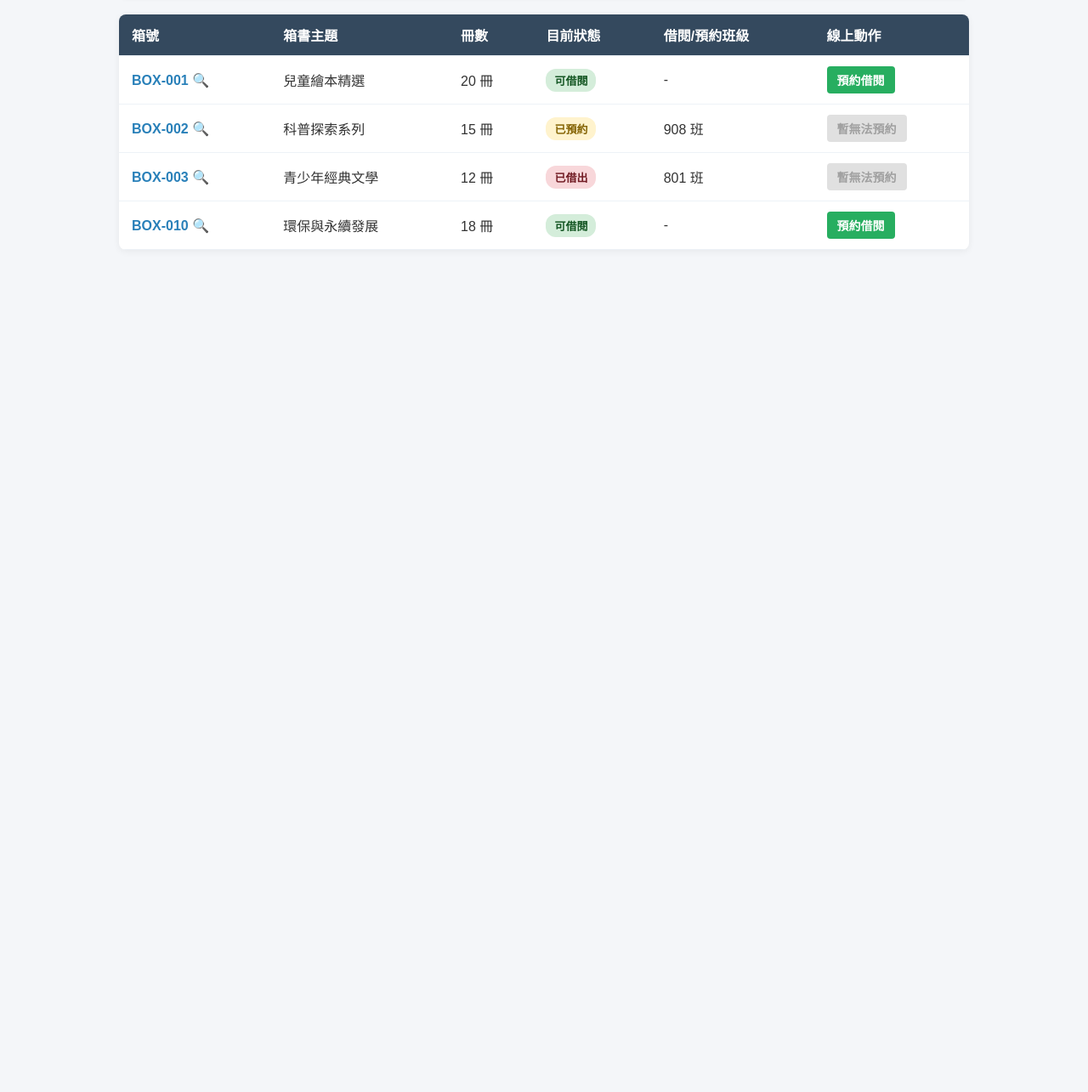
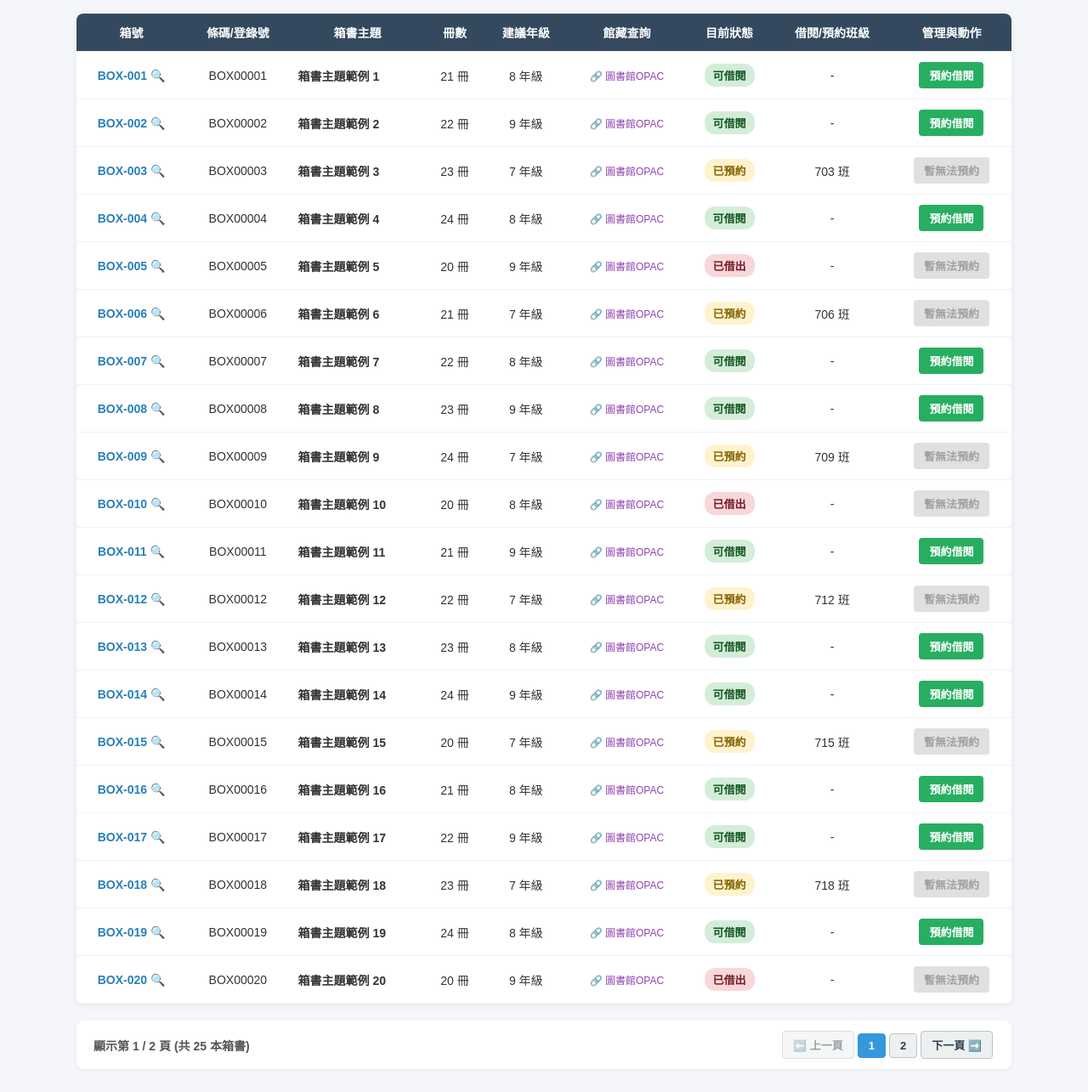
Before and after one commit to futakami123-stack/jlbook-box, a plain HTML site: page index.html in a window 1280 px wide. Shown: the part 207-1492 px from the top of the page at 85% size. Before the commit the page ends 800 px from the top, so only its background shows below. Drawn offline with Linux system fonts and the light colour scheme.

Commit message:
Update index.html

```diff
--- a/index.html
+++ b/index.html
@@ -5,7 +5,7 @@
     <meta name="viewport" content="width=device-width, initial-scale=1.0">
     <title>班級箱書預約系統</title>
     <style>
-        body { font-family: "Microsoft JhengHei", Arial, sans-serif; max-width: 1000px; margin: 30px auto; padding: 20px; background-color: #f4f6f9; color: #333; }
+        body { font-family: "Microsoft JhengHei", Arial, sans-serif; max-width: 1100px; margin: 30px auto; padding: 20px; background-color: #f4f6f9; color: #333; }
         h1 { color: #2c3e50; text-align: center; margin-bottom: 25px; }
 
         /* 管理員登入控制區 */
@@ -16,15 +16,15 @@
 
         /* 表格樣式 */
         table { width: 100%; border-collapse: collapse; background-color: #ffffff; border-radius: 8px; overflow: hidden; box-shadow: 0 2px 8px rgba(0,0,0,0.06); }
-        th, td { padding: 12px 15px; text-align: left; border-bottom: 1px solid #edf2f7; }
-        th { background-color: #34495e; color: #ffffff; font-weight: 600; }
+        th, td { padding: 12px 10px; text-align: center; border-bottom: 1px solid #edf2f7; font-size: 14px; }
+        th { background-color: #34495e; color: #ffffff; font-weight: 600; white-space: nowrap; }
 
         /* 淡紅色閱推老師標頭 */
         th.staff-header-active {
             background-color: #ffebe9 !important;
             color: #c0392b !important;
             border-bottom: 2px solid #f5c6cb !important;
-            font-size: 15px;
+            font-size: 14px;
             font-weight: bold;
         }
 
@@ -35,14 +35,22 @@
         .status-borrowed { background-color: #f8d7da; color: #721c24; }
 
         /* 按鈕與輸入框 */
-        button { padding: 6px 12px; border: none; border-radius: 4px; cursor: pointer; font-size: 14px; font-weight: bold; transition: 0.2s; }
+        button { padding: 6px 12px; border: none; border-radius: 4px; cursor: pointer; font-size: 13px; font-weight: bold; transition: 0.2s; }
         .btn-auth { background-color: #3498db; color: white; }
         .btn-action { background-color: #27ae60; color: white; }
         .btn-disabled { background-color: #e0e0e0; color: #a0a0a0; cursor: not-allowed; }
-        input[type="text"], select { padding: 6px; border: 1px solid #ccc; border-radius: 4px; font-size: 14px; }
+        .btn-add { background-color: #8e44ad; color: white; margin-left: 10px; }
+        input[type="text"], select { padding: 5px; border: 1px solid #ccc; border-radius: 4px; font-size: 13px; }
 
         .box-link { color: #2980b9; text-decoration: none; font-weight: bold; }
         .box-link:hover { text-decoration: underline; }
+        .opac-link { color: #8e44ad; text-decoration: none; font-size: 12px; }
+
+        /* ✨ 分頁控制區 */
+        .pagination-container { display: flex; justify-content: space-between; align-items: center; margin-top: 20px; background: white; padding: 12px 20px; border-radius: 8px; box-shadow: 0 2px 4px rgba(0,0,0,0.05); }
+        .pagination-btn { background-color: #ecf0f1; color: #2c3e50; padding: 6px 12px; margin: 0 2px; border-radius: 4px; border: 1px solid #bdc3c7; }
+        .pagination-btn.active { background-color: #3498db; color: white; border-color: #3498db; }
+        .pagination-btn:disabled { opacity: 0.5; cursor: not-allowed; }
     </style>
 </head>
 <body>
@@ -52,6 +60,7 @@
     <div class="auth-bar">
         <div>
             目前身分：<span id="roleBadge" class="role-badge role-reader">📖 一般讀者 (班級老師)</span>
+            <button id="addBoxBtn" class="btn-add" style="display:none;" onclick="addNewBox()">➕ 新增箱書</button>
         </div>
         <button id="authBtn" class="btn-auth" onclick="toggleAuth()">🔑 閱推老師登入</button>
     </div>
@@ -60,8 +69,11 @@
         <thead>
             <tr id="tableHeader">
                 <th>箱號</th>
+                <th>條碼/登錄號</th>
                 <th>箱書主題</th>
                 <th>冊數</th>
+                <th>建議年級</th>
+                <th>館藏查詢</th>
                 <th>目前狀態</th>
                 <th>借閱/預約班級</th>
                 <th>線上動作</th>
@@ -72,82 +84,103 @@
         </tbody>
     </table>
 
+    <!-- ✨ 分頁控制項 -->
+    <div class="pagination-container">
+        <div id="pageInfo" style="font-size:14px; font-weight:bold; color:#555;">顯示第 1 / 1 頁 (共 0 本箱書)</div>
+        <div id="paginationBtns"></div>
+    </div>
+
     <script>
         const STAFF_PASSWORD = "1234";
         let isStaff = false;
+        let currentPage = 1;
+        const PAGE_SIZE = 20; // 核心設定：每頁顯示 20 本箱書
 
-        // 預設預設資料（若 localStorage 沒資料時使用）
-        const defaultBoxes = [
-            { id: "BOX-003", topic: "青少年經典文學", count: 12, status: "已借出", targetClass: "801 班" },
-            { id: "BOX-001", topic: "兒童繪本精選", count: 20, status: "可借閱", targetClass: "-" },
-            { id: "BOX-010", topic: "環保與永續發展", count: 18, status: "可借閱", targetClass: "-" },
-            { id: "BOX-002", topic: "科普探索系列", count: 15, status: "已預約", targetClass: "908 班" }
-        ];
+        // 預設示範資料（無 localStorage 資料時自動生成 25 筆範例）
+        const defaultBoxes = generateSampleBoxes();
 
-        // ✨ 核心排序邏輯：自動將箱號提取數字進行大小排序
+        function generateSampleBoxes() {
+            let samples = [];
+            for (let i = 1; i <= 25; i++) {
+                let padNum = String(i).padStart(3, '0');
+                samples.push({
+                    id: `BOX-${padNum}`,
+                    barcode: `BOX${String(i).padStart(5, '0')}`,
+                    topic: `箱書主題範例 ${i}`,
+                    count: 20 + (i % 5),
+                    grade: `${7 + (i % 3)} 年級`,
+                    opacUrl: "https://opac.library.gov.tw/",
+                    status: i % 3 === 0 ? "已預約" : (i % 5 === 0 ? "已借出" : "可借閱"),
+                    targetClass: i % 3 === 0 ? `${700 + i} 班` : "-"
+                });
+            }
+            return samples;
+        }
+
+        // 核心排序：依箱號數字由小到大排序 (001, 002, 003...)
         function sortBoxes(boxes) {
             return boxes.sort((a, b) => {
                 const numA = parseInt(a.id.replace(/[^0-9]/g, ''), 10) || 0;
                 const numB = parseInt(b.id.replace(/[^0-9]/g, ''), 10) || 0;
-                return numA - numB; // 由小到大自動排序 (例如 1, 2, 3, 10)
+                return numA - numB;
             });
         }
 
-        // 讀取資料並渲染表格
+        // 渲染表格與分頁
         function renderTable() {
             let boxes = JSON.parse(localStorage.getItem("library_boxes")) || defaultBoxes;
+            boxes = sortBoxes(boxes);
 
-            // 💡 渲染前自動進行箱號排序！
-            boxes = sortBoxes(boxes);
+            const totalItems = boxes.length;
+            const totalPages = Math.ceil(totalItems / PAGE_SIZE) || 1;
+
+            if (currentPage > totalPages) currentPage = totalPages;
+
+            // 算出現有頁面該顯示的範圍 (例如第1頁: 0~19，第2頁: 20~39)
+            const startIndex = (currentPage - 1) * PAGE_SIZE;
+            const pageBoxes = boxes.slice(startIndex, startIndex + PAGE_SIZE);
 
             const tbody = document.getElementById("boxTableBody");
             const header = document.getElementById("tableHeader");
             tbody.innerHTML = "";
 
-            // 依身分切換標頭樣式
-            if (isStaff) {
-                header.innerHTML = `
-                    <th class="staff-header-active">箱號 (管理)</th>
-                    <th class="staff-header-active">箱書主題</th>
-                    <th class="staff-header-active">冊數</th>
-                    <th class="staff-header-active">目前狀態</th>
-                    <th class="staff-header-active">借閱/預約班級</th>
-                    <th class="staff-header-active">管理操作</th>
-                `;
-            } else {
-                header.innerHTML = `
-                    <th>箱號</th>
-                    <th>箱書主題</th>
-                    <th>冊數</th>
-                    <th>目前狀態</th>
-                    <th>借閱/預約班級</th>
-                    <th>線上動作</th>
-                `;
-            }
+            // 依身分切換標頭顏色
+            const thClass = isStaff ? "staff-header-active" : "";
+            header.innerHTML = `
+                <th class="${thClass}">箱號</th>
+                <th class="${thClass}">條碼/登錄號</th>
+                <th class="${thClass}">箱書主題</th>
+                <th class="${thClass}">冊數</th>
+                <th class="${thClass}">建議年級</th>
+                <th class="${thClass}">館藏查詢</th>
+                <th class="${thClass}">目前狀態</th>
+                <th class="${thClass}">借閱/預約班級</th>
+                <th class="${thClass}">管理與動作</th>
+            `;
 
-            // 繪製每一筆箱書
-            boxes.forEach((box, index) => {
+            // 渲染當頁資料
+            pageBoxes.forEach((box, pageOffset) => {
+                const globalIndex = startIndex + pageOffset; // 計算在總陣列中的實際位置
                 const tr = document.createElement("tr");
 
                 let statusClass = "status-available";
                 if (box.status === "已預約") statusClass = "status-reserved";
                 if (box.status === "已借出") statusClass = "status-borrowed";
 
-                // 動作按鈕或管理選單
                 let actionTdHTML = "";
                 if (isStaff) {
                     actionTdHTML = `
-                        <select onchange="updateStatus(${index}, this.value)">
+                        <select onchange="updateStatus(${globalIndex}, this.value)">
                             <option value="可借閱" ${box.status === '可借閱' ? 'selected' : ''}>可借閱</option>
                             <option value="已預約" ${box.status === '已預約' ? 'selected' : ''}>已預約</option>
                             <option value="已借出" ${box.status === '已借出' ? 'selected' : ''}>已借出</option>
                         </select>
                         <input type="text" placeholder="班級" value="${box.targetClass !== '-' ? box.targetClass : ''}"
-                               style="width:60px;" onchange="updateClass(${index}, this.value)">
+                               style="width:55px;" onchange="updateClass(${globalIndex}, this.value)">
                     `;
                 } else {
                     if (box.status === "可借閱") {
-                        actionTdHTML = `<button class="btn-action" onclick="reserveBox(${index})">預約借閱</button>`;
+                        actionTdHTML = `<button class="btn-action" onclick="reserveBox(${globalIndex})">預約借閱</button>`;
                     } else {
                         actionTdHTML = `<button class="btn-disabled" disabled>暫無法預約</button>`;
                     }
@@ -155,8 +188,11 @@
 
                 tr.innerHTML = `
                     <td><a href="box-detail.html?id=${box.id}" class="box-link" target="_blank">${box.id} 🔍</a></td>
-                    <td>${box.topic}</td>
+                    <td>${box.barcode || '-'}</td>
+                    <td style="text-align:left; font-weight:bold;">${box.topic}</td>
                     <td>${box.count} 冊</td>
+                    <td>${box.grade || '-'}</td>
+                    <td><a href="${box.opacUrl || '#'}" target="_blank" class="opac-link">🔗 圖書館OPAC</a></td>
                     <td><span class="status-badge ${statusClass}">${box.status}</span></td>
                     <td>${box.targetClass}</td>
                     <td>${actionTdHTML}</td>
@@ -164,11 +200,46 @@
                 tbody.appendChild(tr);
             });
 
-            // 將排序並更新後的資料存回 localStorage
+            // 儲存最新資料狀態
             localStorage.setItem("library_boxes", JSON.stringify(boxes));
+
+            // 繪製分頁按鈕
+            renderPagination(totalPages, totalItems);
         }
 
-        // 切換身分 (讀者 / 閱推老師)
+        // 產生分頁按鈕
+        function renderPagination(totalPages, totalItems) {
+            document.getElementById("pageInfo").innerText = `顯示第 ${currentPage} / ${totalPages} 頁 (共 ${totalItems} 本箱書)`;
+            const btnContainer = document.getElementById("paginationBtns");
+            btnContainer.innerHTML = "";
+
+            // 上一頁按鈕
+            const prevBtn = document.createElement("button");
+            prevBtn.className = "pagination-btn";
+            prevBtn.innerText = "⬅️ 上一頁";
+            prevBtn.disabled = currentPage === 1;
+            prevBtn.onclick = () => { currentPage--; renderTable(); };
+            btnContainer.appendChild(prevBtn);
+
+            // 頁碼數字按鈕
+            for (let i = 1; i <= totalPages; i++) {
+                const pBtn = document.createElement("button");
+                pBtn.className = `pagination-btn ${i === currentPage ? 'active' : ''}`;
+                pBtn.innerText = i;
+                pBtn.onclick = () => { currentPage = i; renderTable(); };
+                btnContainer.appendChild(pBtn);
+            }
+
+            // 下一頁按鈕
+            const nextBtn = document.createElement("button");
+            nextBtn.className = "pagination-btn";
+            nextBtn.innerText = "下一頁 ➡️";
+            nextBtn.disabled = currentPage === totalPages;
+            nextBtn.onclick = () => { currentPage++; renderTable(); };
+            btnContainer.appendChild(nextBtn);
+        }
+
+        // 身分切換
         function toggleAuth() {
             if (!isStaff) {
                 const pwd = prompt("請輸入閱推老師管理密碼：(預設 1234)");
@@ -177,6 +248,7 @@
                     document.getElementById("roleBadge").className = "role-badge role-staff";
                     document.getElementById("roleBadge").innerText = "🛠️ 閱推老師管理模式";
                     document.getElementById("authBtn").innerText = "🚪 登出管理員";
+                    document.getElementById("addBoxBtn").style.display = "inline-block";
                     renderTable();
                 } else if (pwd !== null) {
                     alert("密碼錯誤！");
@@ -186,11 +258,12 @@
                 document.getElementById("roleBadge").className = "role-badge role-reader";
                 document.getElementById("roleBadge").innerText = "📖 一般讀者 (班級老師)";
                 document.getElementById("authBtn").innerText = "🔑 閱推老師登入";
+                document.getElementById("addBoxBtn").style.display = "none";
                 renderTable();
             }
         }
 
-        // 一般老師預約邏輯
+        // 預約邏輯
         function reserveBox(index) {
             let boxes = JSON.parse(localStorage.getItem("library_boxes")) || defaultBoxes;
             boxes = sortBoxes(boxes);
@@ -205,7 +278,7 @@
             }
         }
 
-        // 閱推老師修改狀態
+        // 管理員更新狀態
         function updateStatus(index, newStatus) {
             let boxes = JSON.parse(localStorage.getItem("library_boxes")) || defaultBoxes;
             boxes = sortBoxes(boxes);
@@ -216,7 +289,7 @@
             renderTable();
         }
 
-        // 閱推老師修改班級
+        // 管理員更新班級
         function updateClass(index, newClass) {
             let boxes = JSON.parse(localStorage.getItem("library_boxes")) || defaultBoxes;
             boxes = sortBoxes(boxes);
@@ -226,7 +299,32 @@
             renderTable();
         }
 
-        // 初始化第一次載入
+        // 管理員新增箱書功能
+        function addNewBox() {
+            let boxes = JSON.parse(localStorage.getItem("library_boxes")) || defaultBoxes;
+            const newId = prompt("請輸入新箱號 (例如 BOX-026):");
+            if (!newId) return;
+
+            const newTopic = prompt("請輸入箱書主題:");
+            if (!newTopic) return;
+
+            boxes.push({
+                id: newId.trim(),
+                barcode: newId.trim().replace("-", "00"),
+                topic: newTopic.trim(),
+                count: 20,
+                grade: "通用",
+                opacUrl: "https://opac.library.gov.tw/",
+                status: "可借閱",
+                targetClass: "-"
+            });
+
+            localStorage.setItem("library_boxes", JSON.stringify(boxes));
+            renderTable();
+            alert("✨ 新箱書已成功加入！系統會自動幫您歸位排序。");
+        }
+
+        // 初始化
         renderTable();
     </script>
 </body>
```
